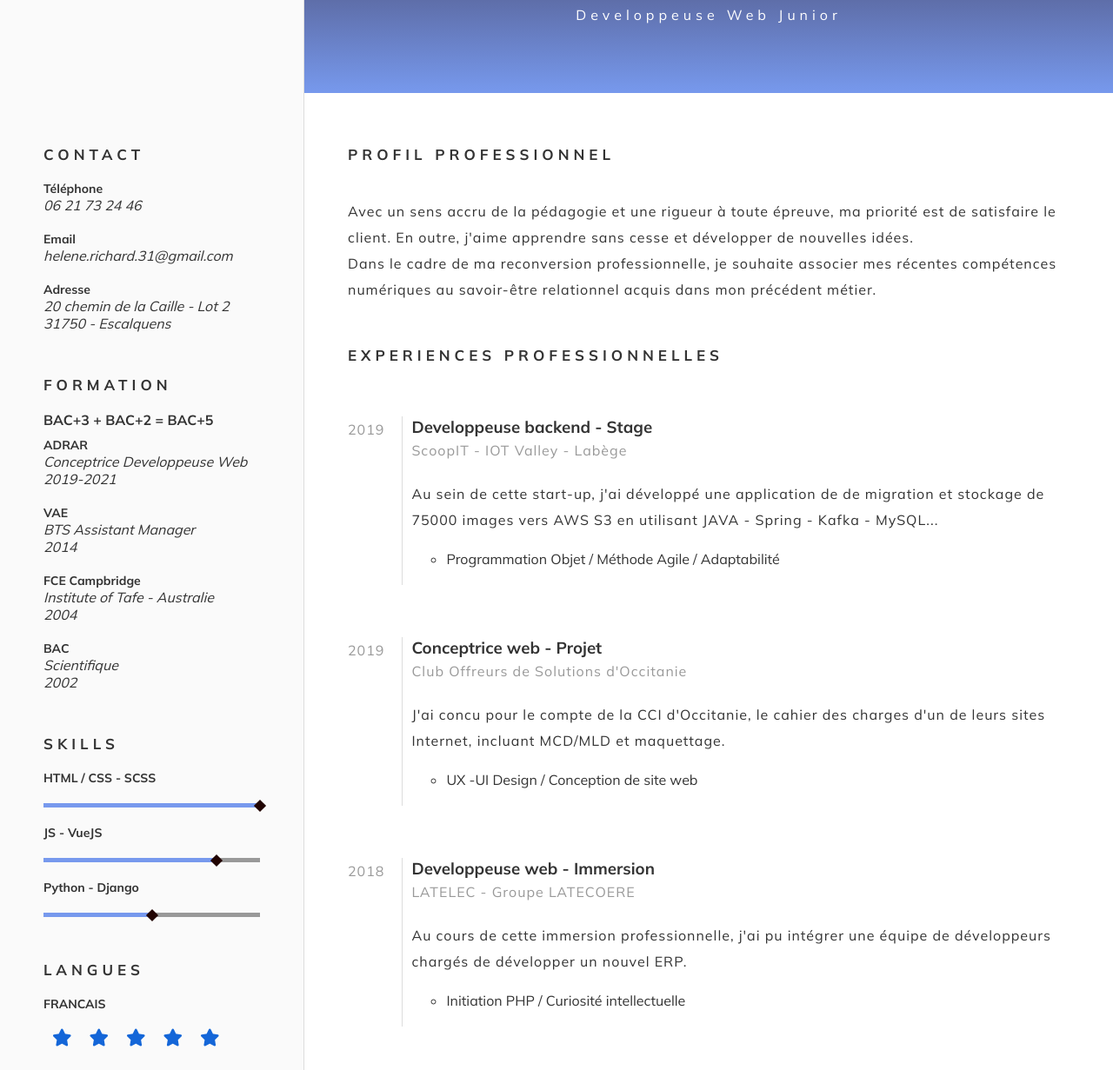
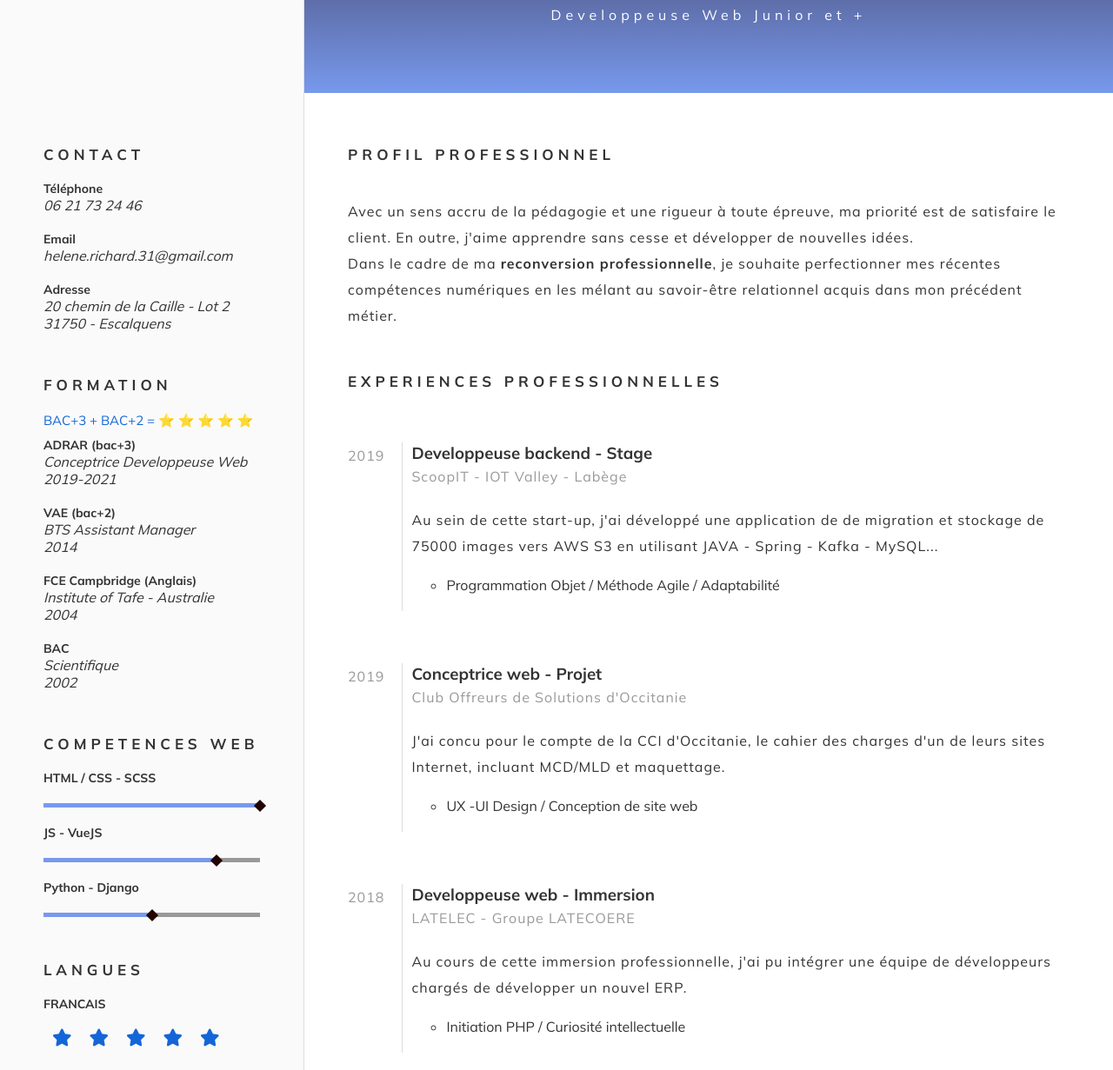
Before and after one commit to LN-lab/CV, a website built with webpack: page src/index.html in a window 1280 px wide. Shown: the part 263-1494 px from the top of the page at 87% size. Built offline with nearby package versions, Linux system fonts and the light colour scheme; files whose address does not match are found by name.

Commit message:
fix french translation

```diff
--- a/src/index.html
+++ b/src/index.html
@@ -21,7 +21,7 @@
 		<div class="grid-container">
 			<header>
 				<h1><span>H</span>élène RICHARD</h1>
-				<p>Developpeuse Web Junior</p>
+				<p>Developpeuse Web Junior et +</p>
 			</header>
 			<section class="picture">
 				<img src="./img/myPhoto.jpg" alt="Photo d'Hélène RICHARD" />
@@ -38,18 +38,18 @@
 				</div>
 				<div class="block">
 					<h2 class="title-small">FORMATION</h2>
-					<strong>BAC+3 + BAC+2 = BAC+5</strong>
-					<h3>ADRAR</h3>
+					<span>BAC+3 + BAC+2 = &#11088; &#11088; &#11088; &#11088; &#11088;</span>
+					<h3>ADRAR (bac+3)</h3>
 					<p>Conceptrice Developpeuse Web<br />2019-2021</p>
-					<h3>VAE</h3>
+					<h3>VAE (bac+2)</h3>
 					<p>BTS Assistant Manager<br />2014</p>
-					<h3>FCE Campbridge</h3>
+					<h3>FCE Campbridge (Anglais)</h3>
 					<p>Institute of Tafe - Australie<br />2004</p>
 					<h3>BAC</h3>
 					<p>Scientifique<br />2002</p>
 				</div>
 				<div class="block">
-					<h2 class="title-small">SKILLS</h2>
+					<h2 class="title-small">COMPETENCES WEB</h2>
 					<h3>HTML / CSS - SCSS</h3>
 					<div class="bar-skill">
 						<div class="bar-skill-progress html"></div>
@@ -88,11 +88,11 @@
 				<div class="block">
 					<h2 class="title-small social">SOCIAL</h2>
 					<div class="social-container">
-            <a target="_blank" href="https://www.facebook.com/LN.R.31"
+            <a target="_blank" href="https://github.com/LN-lab"
 								>
-						<i class="fab fa-facebook"></i>
+						<i class="fab fa-github"></i>
 						<p>
-							LN.R.31</a
+							LN-lab</a
 							>
 						</p>
 					</div>
@@ -132,7 +132,7 @@
 				<h2 class="title-small">PROFIL PROFESSIONNEL</h2>
 				<p>
 					Avec un sens accru de la pédagogie et une rigueur à toute épreuve, ma priorité est de satisfaire le client. En outre, j'aime apprendre sans cesse et développer de nouvelles idées.<br>
-					Dans le cadre de ma reconversion professionnelle, je souhaite  associer mes récentes compétences numériques au savoir-être relationnel acquis dans mon précédent métier.
+					Dans le cadre de ma <strong>reconversion professionnelle</strong>, je souhaite perfectionner mes récentes compétences numériques en les mélant au savoir-être relationnel acquis dans mon précédent métier.
 				</p>
 				<h2 class="title-small">EXPERIENCES PROFESSIONNELLES</h2>
 				<div class="experience">
--- a/src/scss/style.scss
+++ b/src/scss/style.scss
@@ -71,6 +71,10 @@ aside {
 
 	.block {
 		margin-bottom: 5rem;
+		span{
+			font-size: 1.5rem;
+			color: var(--primary)
+		}
 		h3 {
 			margin-bottom: 0;
 			font-size: 1.4rem;
```
Also changed, not shown: dist/index.html, src/css/style.css, 1 other file.
